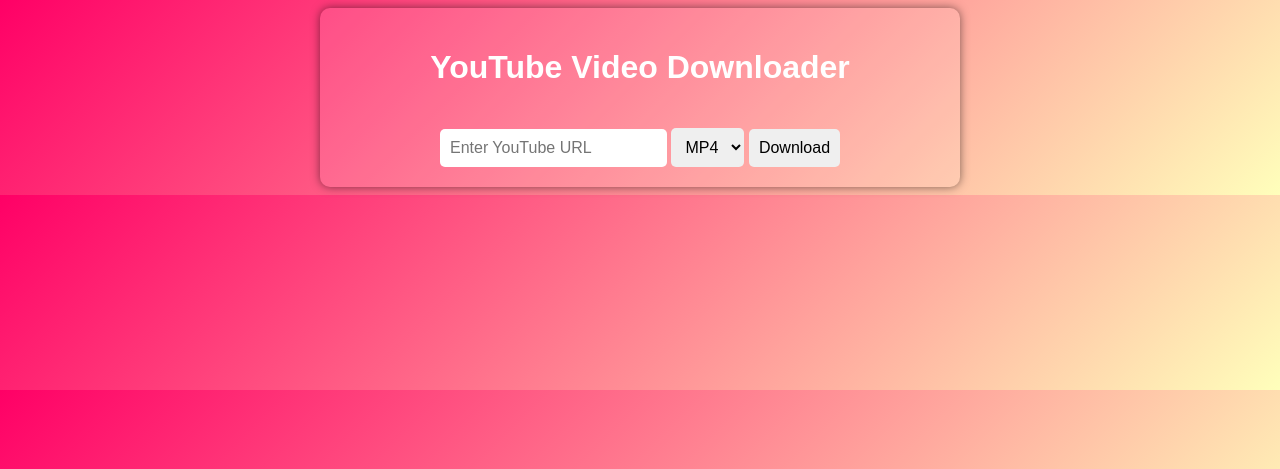
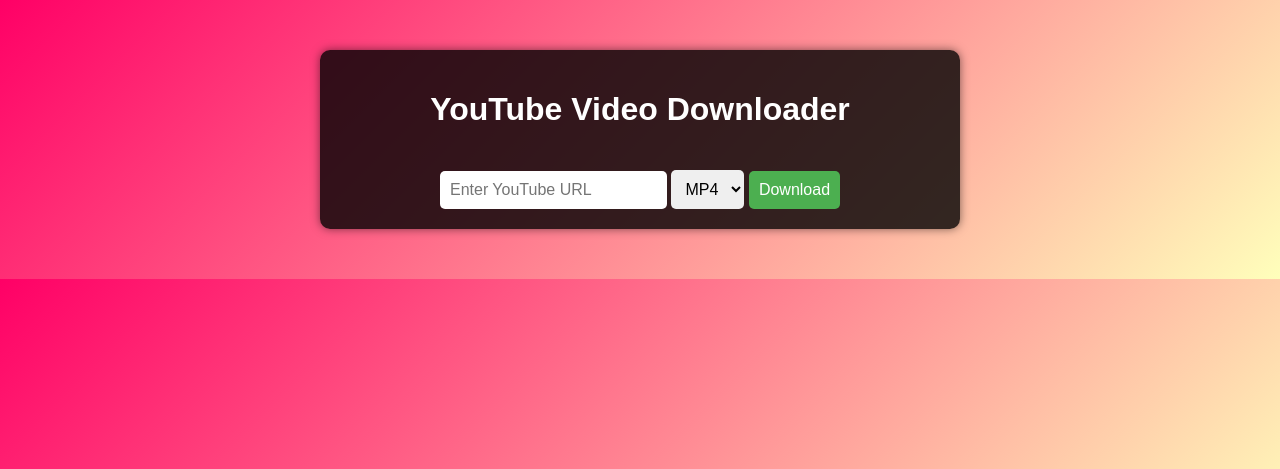
Before and after one commit to Sengkue/downloader-01, a Flask app: page / in a window 1280 px wide. Shown: the top 469 px of the page. Run offline with Flask 3, Linux system fonts and the light colour scheme.

Commit message:
commit 10/10/2024 18:16:01.13

```diff
--- a/static/styles.css
+++ b/static/styles.css
@@ -1,15 +1,15 @@
 body {
     font-family: Arial, sans-serif;
     background: linear-gradient(135deg, #f06, #ffb);
-    color: white;
+    color: #fff;
+    text-align: center;
 }
 
 .container {
     max-width: 600px;
-    margin: 0 auto;
-    text-align: center;
+    margin: 50px auto;
     padding: 20px;
-    background: rgba(255, 255, 255, 0.1);
+    background: rgba(0, 0, 0, 0.8);
     border-radius: 10px;
     box-shadow: 0 0 10px rgba(0, 0, 0, 0.5);
 }
@@ -22,6 +22,17 @@
     border: none;
 }
 
+button {
+    background-color: #4caf50;
+    color: white;
+    cursor: pointer;
+    transition: background-color 0.3s;
+}
+
+button:hover {
+    background-color: #45a049;
+}
+
 #progress-container {
     margin-top: 20px;
     background-color: #f3f3f3;
@@ -29,6 +40,7 @@
     height: 25px;
     width: 100%;
     position: relative;
+    display: none; /* Initially hidden */
 }
 
 #progress-bar {
@@ -44,4 +56,5 @@
     width: 100%;
     text-align: center;
     line-height: 25px;
+    color: black; /* Make text visible on the progress bar */
 }
```
